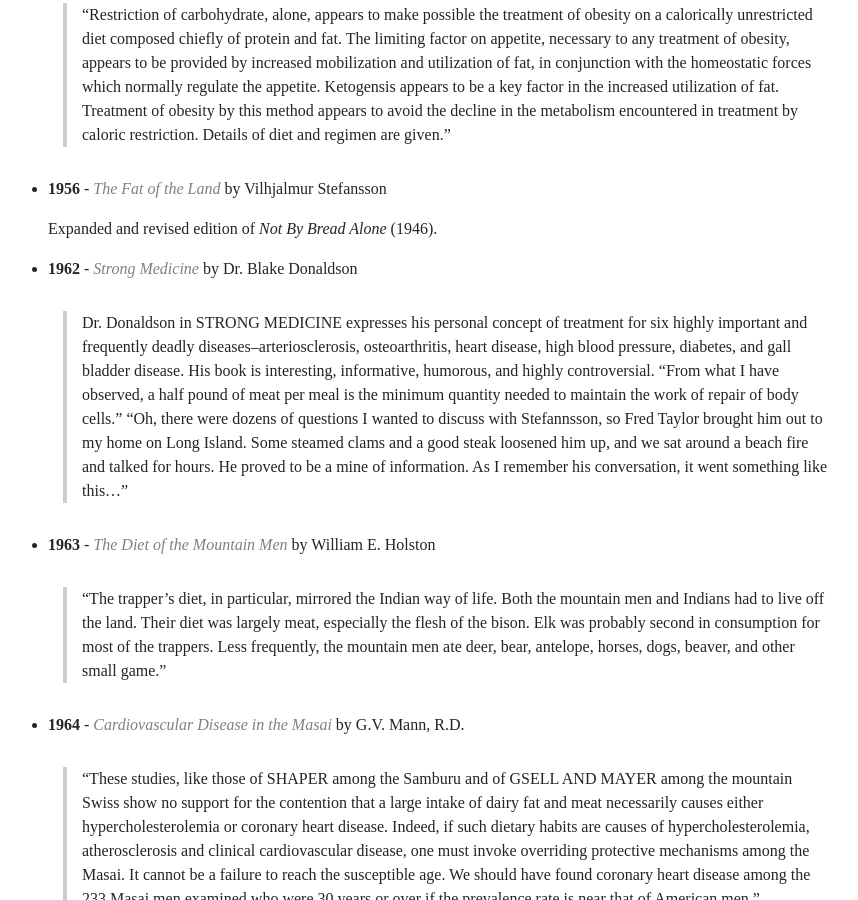
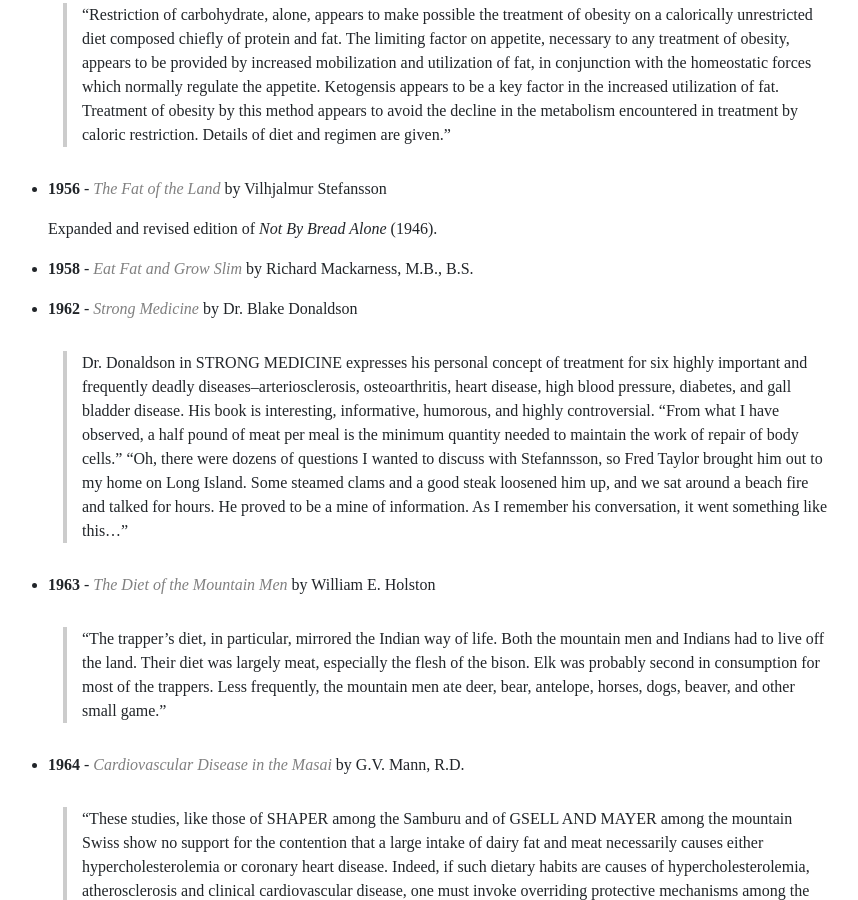
Before and after one commit to bitstein/justmeat.co, a Jekyll site: the page built from wiki/pages/history.md, in a window 1280 px wide and 900 px high, scrolled down 1511 px. Shown: the whole window, without its empty margins (222-1080 px from the left). Built offline with Jekyll 4.4.1, drawn with Linux system fonts in a browser that asks for light colours; nearby versions of some CDN libraries; some web fonts are replaced.

Commit message:
Update history.md

```diff
--- a/wiki/pages/history.md
+++ b/wiki/pages/history.md
@@ -44,6 +44,8 @@
 
     Expanded and revised edition of _Not By Bread Alone_ (1946).
 
+* **1958** - [_Eat Fat and Grow Slim_](https://www.ourcivilisation.com/fat/) by Richard Mackarness, M.B., B.S.
+
 * **1962** - [_Strong Medicine_](/docs/strong-medicine-blake-donaldson.pdf) by Dr. Blake Donaldson
 
     > Dr. Donaldson in STRONG MEDICINE expresses his personal concept of treatment for six highly important and frequently deadly diseases--arteriosclerosis, osteoarthritis, heart disease, high blood pressure, diabetes, and gall bladder disease. His book is interesting, informative, humorous, and highly controversial.
```
